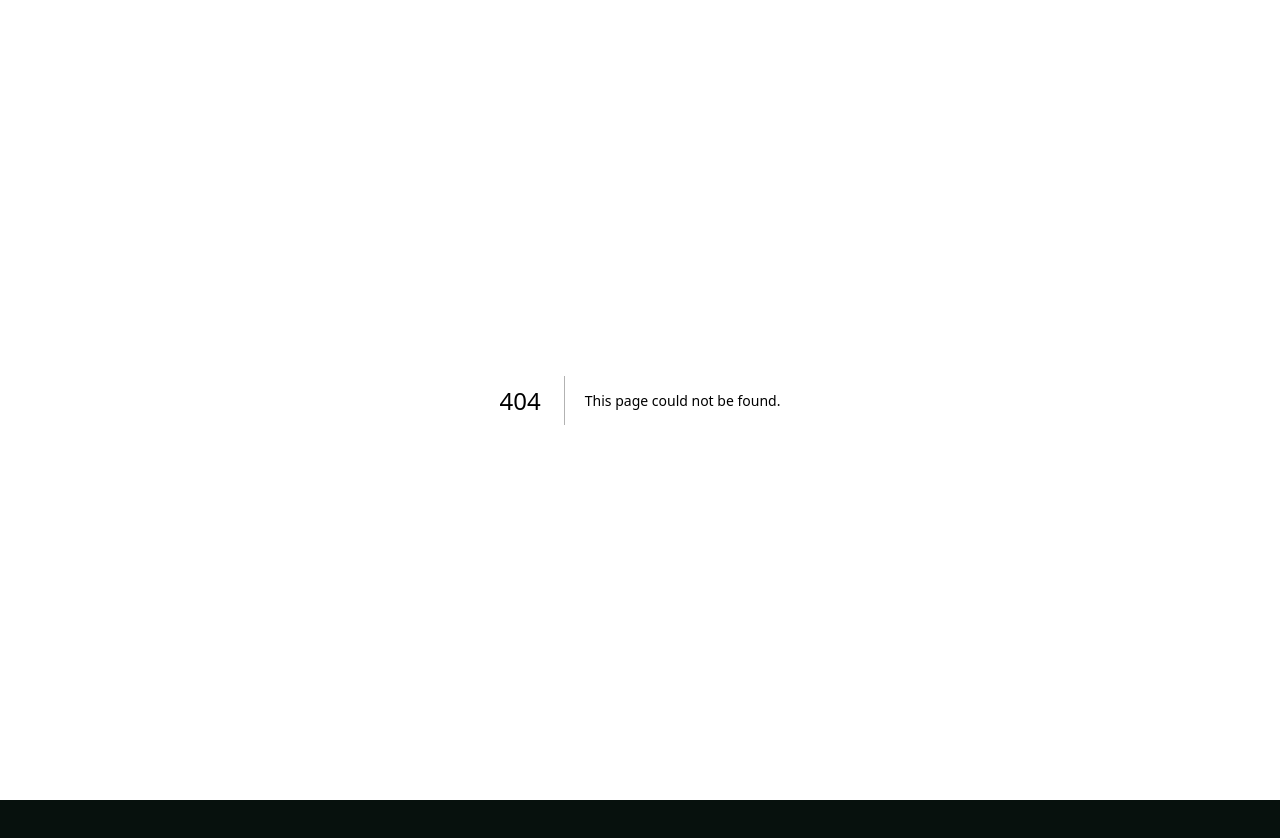
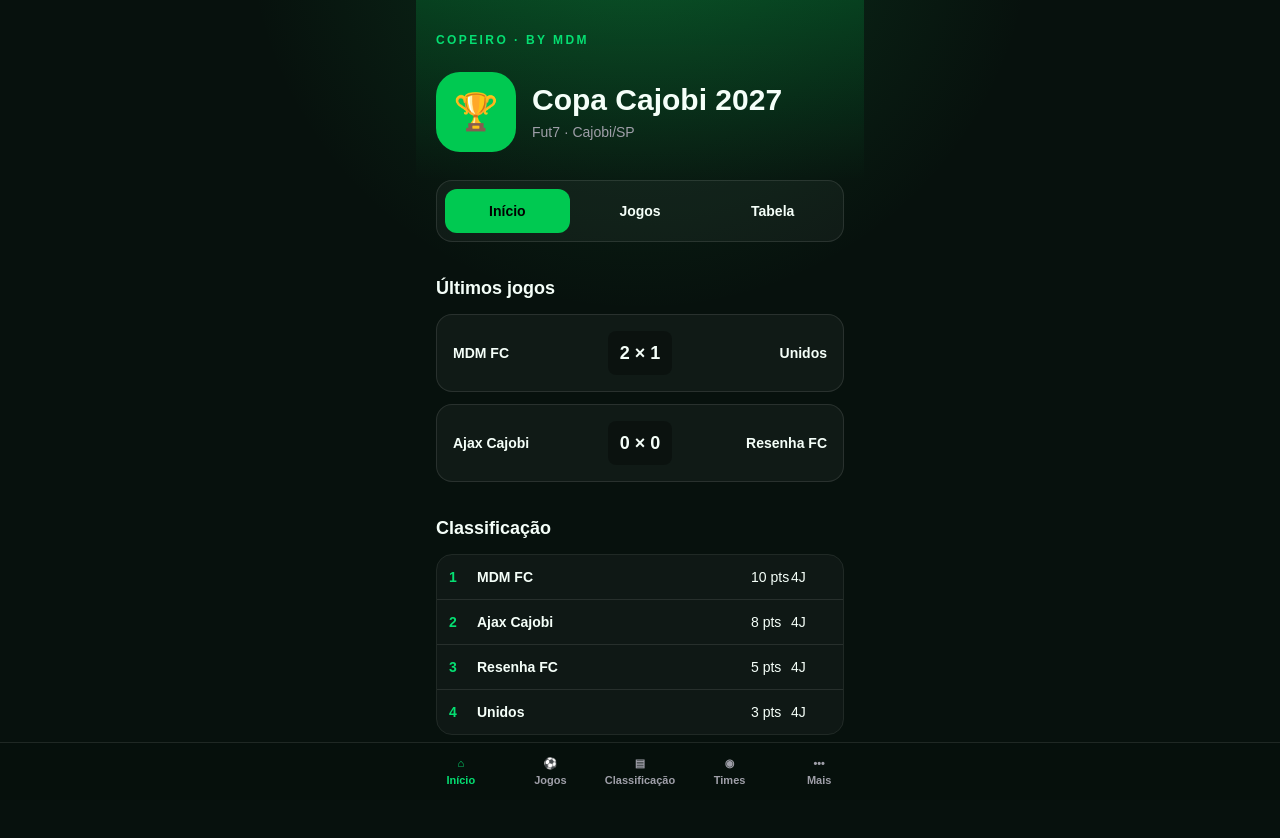
Before and after one commit to nicolascajobi-cell/copeiro-by-mdm, a Next.js app: page /c/copa-cajobi-2027 in a window 1280 px wide. Before the commit this address had no page. Shown: the top 838 px of the page. Before the commit the page ends 800 px from the top, so only its background shows below. Built offline with nearby package versions, Linux system fonts and the light colour scheme.

Commit message:
feat: fase 1 - app/c/[slug]/page.tsx

```diff
--- /dev/null
+++ b/app/c/[slug]/page.tsx
@@ -0,0 +1,10 @@
+const jogos=[["MDM FC","2","1","Unidos"],["Ajax Cajobi","0","0","Resenha FC"]];
+const tabela=[["MDM FC",10,4,3],["Ajax Cajobi",8,4,2],["Resenha FC",5,4,0],["Unidos",3,4,-2]];
+export default function CampeonatoPublico(){return <main className="min-h-screen pb-28"><div className="mx-auto max-w-md">
+  <section className="bg-gradient-to-b from-green-500/20 to-transparent px-5 pb-7 pt-8"><p className="text-xs font-bold uppercase tracking-[.2em] text-green-400">COPEIRO · by MDM</p><div className="mt-6 flex items-center gap-4"><div className="grid h-20 w-20 place-items-center rounded-3xl bg-green-500 text-4xl">🏆</div><div><h1 className="text-3xl font-black">Copa Cajobi 2027</h1><p className="mt-1 text-sm text-zinc-400">Fut7 · Cajobi/SP</p></div></div></section>
+  <div className="px-5"><div className="grid grid-cols-3 gap-2 rounded-2xl border border-white/10 bg-white/[.04] p-2 text-center text-sm font-bold"><span className="rounded-xl bg-green-500 px-2 py-3 text-black">Início</span><span className="px-2 py-3">Jogos</span><span className="px-2 py-3">Tabela</span></div>
+  <h2 className="mb-3 mt-8 text-lg font-black">Últimos jogos</h2><div className="space-y-3">{jogos.map((j,i)=><div key={i} className="rounded-2xl border border-white/10 bg-white/[.04] p-4"><div className="grid grid-cols-[1fr_auto_1fr] items-center gap-3 text-sm font-bold"><span>{j[0]}</span><strong className="rounded-lg bg-black/30 px-3 py-2 text-lg">{j[1]} × {j[2]}</strong><span className="text-right">{j[3]}</span></div></div>)}</div>
+  <h2 className="mb-3 mt-8 text-lg font-black">Classificação</h2><div className="overflow-hidden rounded-2xl border border-white/10">{tabela.map((t,i)=><div key={String(t[0])} className="grid grid-cols-[28px_1fr_40px_40px] border-b border-white/10 bg-white/[.03] p-3 text-sm last:border-0"><b className="text-green-400">{i+1}</b><b>{t[0]}</b><span>{t[1]} pts</span><span>{t[2]}J</span></div>)}</div>
+  </div></div>
+  <nav className="fixed bottom-0 left-0 right-0 border-t border-white/10 bg-[#07110d]/95 px-3 py-3 backdrop-blur"><div className="mx-auto grid max-w-md grid-cols-5 text-center text-[11px] font-bold text-zinc-400"><span className="text-green-400">⌂<br/>Início</span><span>⚽<br/>Jogos</span><span>▤<br/>Classificação</span><span>◉<br/>Times</span><span>•••<br/>Mais</span></div></nav>
+  </main>}
```
